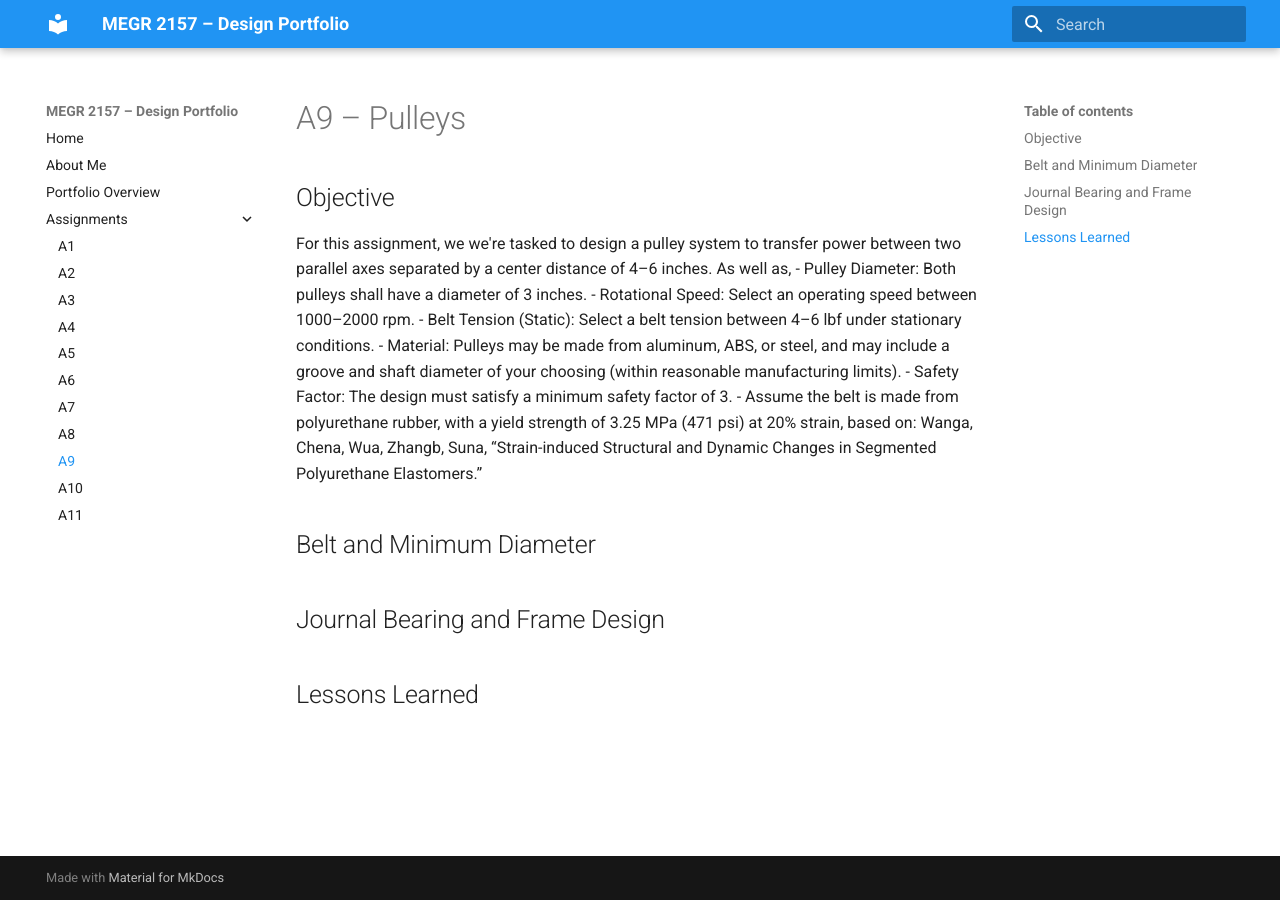
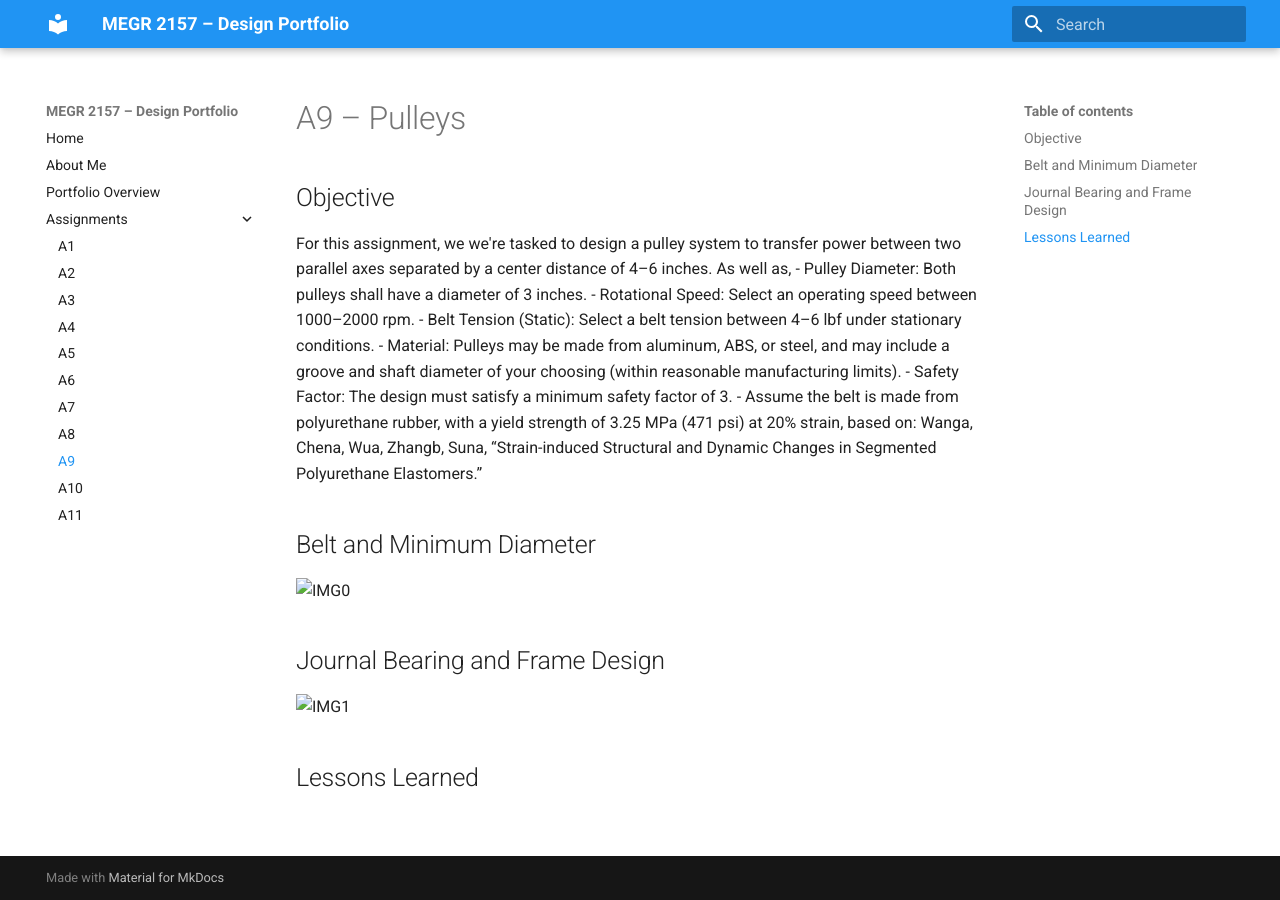
Before and after one commit to AidenGrake/megr2157-portfolio, an MkDocs documentation site: the page built from docs/assignments/A09/index.md, in a window 1280 px wide. Built offline with MkDocs 1.6.1 and Material for MkDocs 9.7.7, drawn with Linux system fonts in a browser that asks for light colours.

Commit message:
Add images to index.md for belt and bearing design

```diff
--- a/docs/assignments/A09/index.md
+++ b/docs/assignments/A09/index.md
@@ -11,8 +11,10 @@ For this assignment, we we're tasked to design a pulley system to transfer power
 
 ## Belt and Minimum Diameter
 
+<img width="500" height="500" alt="IMG0" src="IMG0.jpeg">
 
 ## Journal Bearing and Frame Design
 
+<img width="500" height="500" alt="IMG1" src="IMG1.jpeg">
 
 ## Lessons Learned
```
